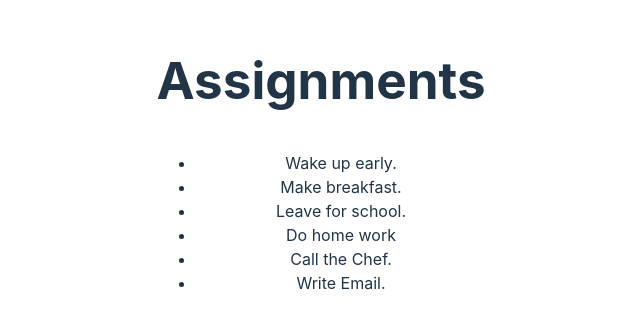
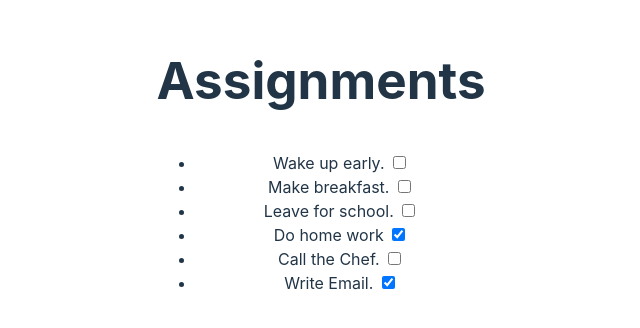
Before and after one commit to sudhansom/vue-project, a Vue app: page / in a window 1280 px wide. Shown: the part 240-568 px from the top of the page, without its empty margins (319-959 px from the left). Built offline with nearby package versions, Linux system fonts and the light colour scheme; data requests are answered from the project's data file.

Commit message:
add a checkbox

```diff
--- a/src/components/AssignmentsList.vue
+++ b/src/components/AssignmentsList.vue
@@ -7,10 +7,14 @@
     </header>
     <div>
       <ul>
-        <li v-for="assignment in assignments" :key="assignment.id">{{ assignment.title}}</li>
+        <li v-for="assignment in assignments" :key="assignment.id">
+            {{ assignment.title}}
+            <input type="checkbox" v-model="assignment.completed"></input>
+        </li>
       </ul>
     </div>
   </section>
+
 </template>
 
 <script setup>
@@ -18,3 +22,7 @@ defineProps({
   assignments: Array
 })
 </script>
+
+<style scoped>
+
+</style>
```
